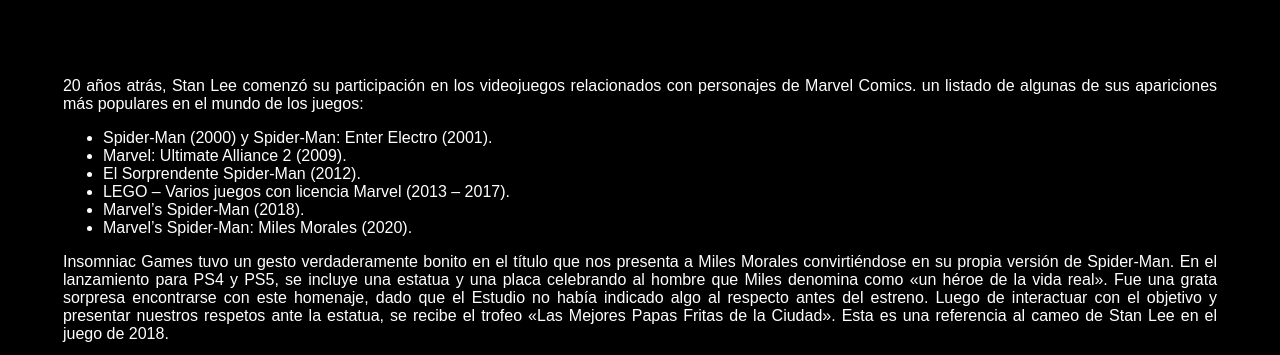
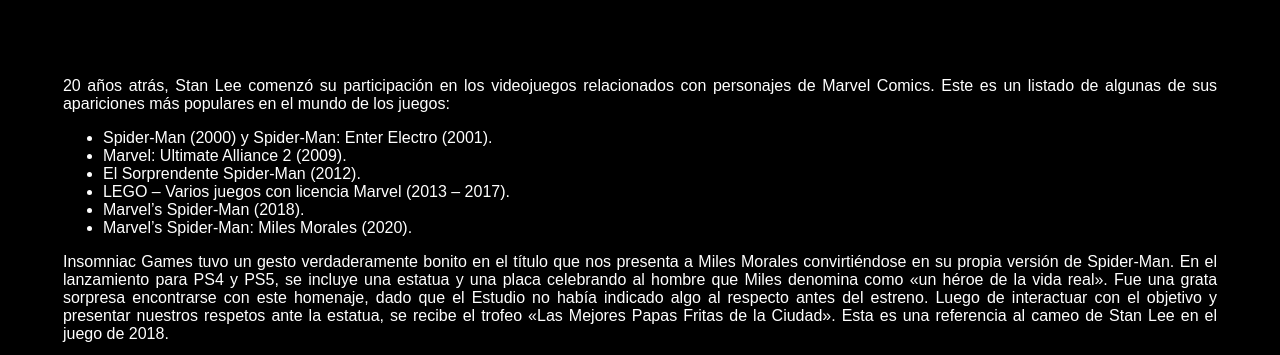
Before and after one commit to BrianHdezPC/stanlee_tribute, a plain HTML site: page index.html in a window 1280 px wide. Shown: the part 1213-1568 px from the top of the page. Drawn offline with Linux system fonts and the light colour scheme.

Commit message:
Update index.html

```diff
--- a/index.html
+++ b/index.html
@@ -52,7 +52,7 @@
       <br><br><br>
       <div>
         <p>20 años atrás, Stan Lee comenzó su participación en los videojuegos relacionados con personajes de Marvel Comics.
-          un listado de algunas de sus apariciones más populares en el mundo de los juegos: </p>
+          Este es un listado de algunas de sus apariciones más populares en el mundo de los juegos: </p>
 
           <ul>
             <li>Spider-Man (2000) y Spider-Man: Enter Electro (2001).</li>
```
